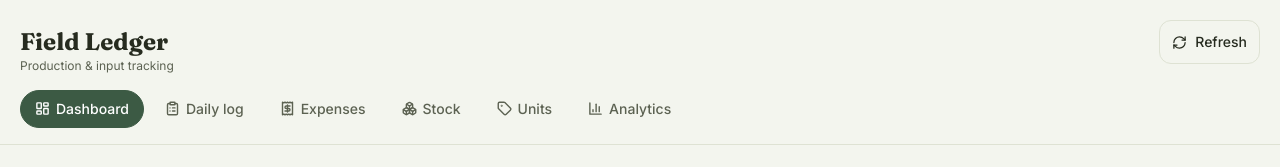
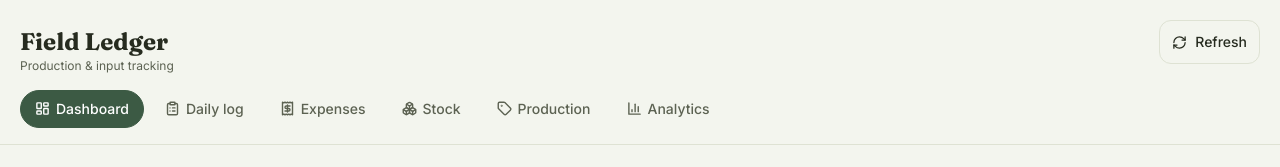
Before and after one commit to makosa-irvin/farm-mvp-app, a React (Vite) app: page / in a window 1280 px wide. Shown: the top 167 px of the page. Built offline with nearby package versions, Linux system fonts and the light colour scheme.

Commit message:
Rename Units navigation to Production

```diff
--- a/src/constants.js
+++ b/src/constants.js
@@ -3,7 +3,7 @@ import {
   Egg, Droplets, Wheat, Package,
 } from 'lucide-react';
 
-// The kinds of production a unit (flock, herd, plot) can track.
+// The kinds of production a production group (flock, herd, plot) can track.
 // - groupSize/groupLabel: the natural "selling unit" for cost display,
 //   e.g. eggs are sold by the tray, so costPerUnit * 30 = cost per tray.
 // - hasGrades: eggs are logged by size grade (large/medium/small); other
@@ -16,9 +16,6 @@ export const UNIT_TYPES = [
   { value: 'other', label: 'Other livestock/produce', unitLabel: 'units', groupSize: 1, groupLabel: 'unit', hasGrades: false, icon: Package },
 ];
 
-// Cost categories for manually recorded expenses (ExpensesView). Any of
-// these can optionally be linked to an inventory item + quantity, which
-// turns the expense into a stock purchase — see src/lib/expenseLinking.js.
 export const EXPENSE_CATEGORIES = [
   { value: 'feed', label: 'Feed' },
   { value: 'medicine', label: 'Medicine / vaccines' },
@@ -28,7 +25,6 @@ export const EXPENSE_CATEGORIES = [
   { value: 'capital', label: 'Capital / equipment' },
 ];
 
-// Date-range filter options used on the Analytics view.
 export const PERIODS = [
   { value: 'today', label: 'Today' },
   { value: 'week', label: 'Last 7 days' },
@@ -36,9 +32,6 @@ export const PERIODS = [
   { value: 'all', label: 'All time' },
 ];
 
-// Optional payment method on an expense — not used for any calculation
-// yet, but recorded so a "how much of my spend is cash vs M-Pesa" view
-// is possible once enough expenses carry it.
 export const PAYMENT_METHODS = [
   { value: 'cash', label: 'Cash' },
   { value: 'mpesa', label: 'M-Pesa' },
@@ -46,13 +39,14 @@ export const PAYMENT_METHODS = [
   { value: 'credit', label: 'On credit' },
 ];
 
-// Top-level navigation, in display order. App.jsx renders one button per
-// entry and swaps the visible view based on `value`.
+// "Production" is the user-facing name for the groups being managed —
+// for example, a layer flock, dairy herd, or crop plot. The stored value
+// remains "units" so existing data and business logic are unchanged.
 export const TABS = [
   { value: 'dashboard', label: 'Dashboard', icon: LayoutDashboard },
   { value: 'log', label: 'Daily log', icon: ClipboardList },
   { value: 'expenses', label: 'Expenses', icon: Receipt },
   { value: 'inventory', label: 'Stock', icon: Boxes },
-  { value: 'units', label: 'Units', icon: Tag },
+  { value: 'units', label: 'Production', icon: Tag },
   { value: 'analytics', label: 'Analytics', icon: BarChart3 },
 ];
```
